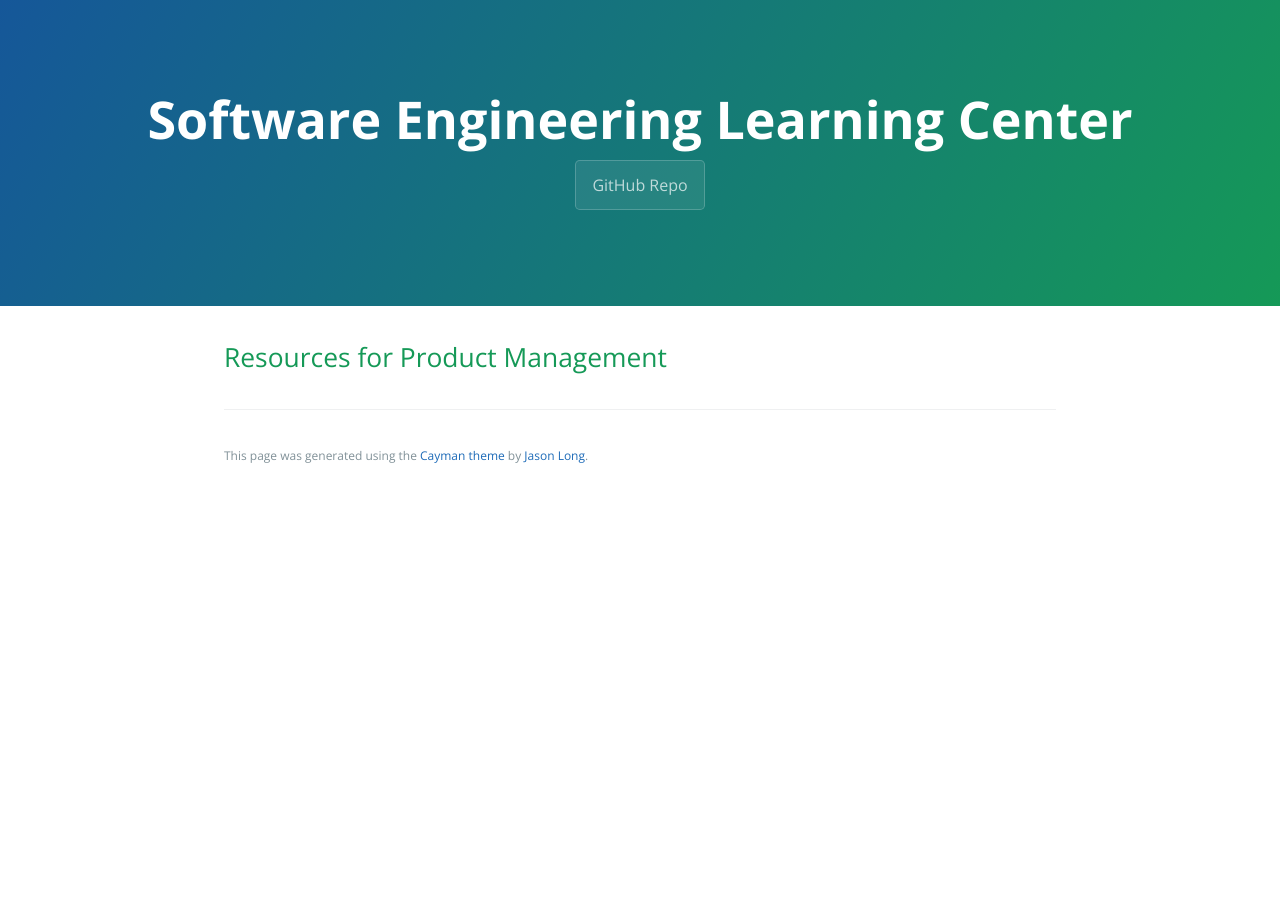
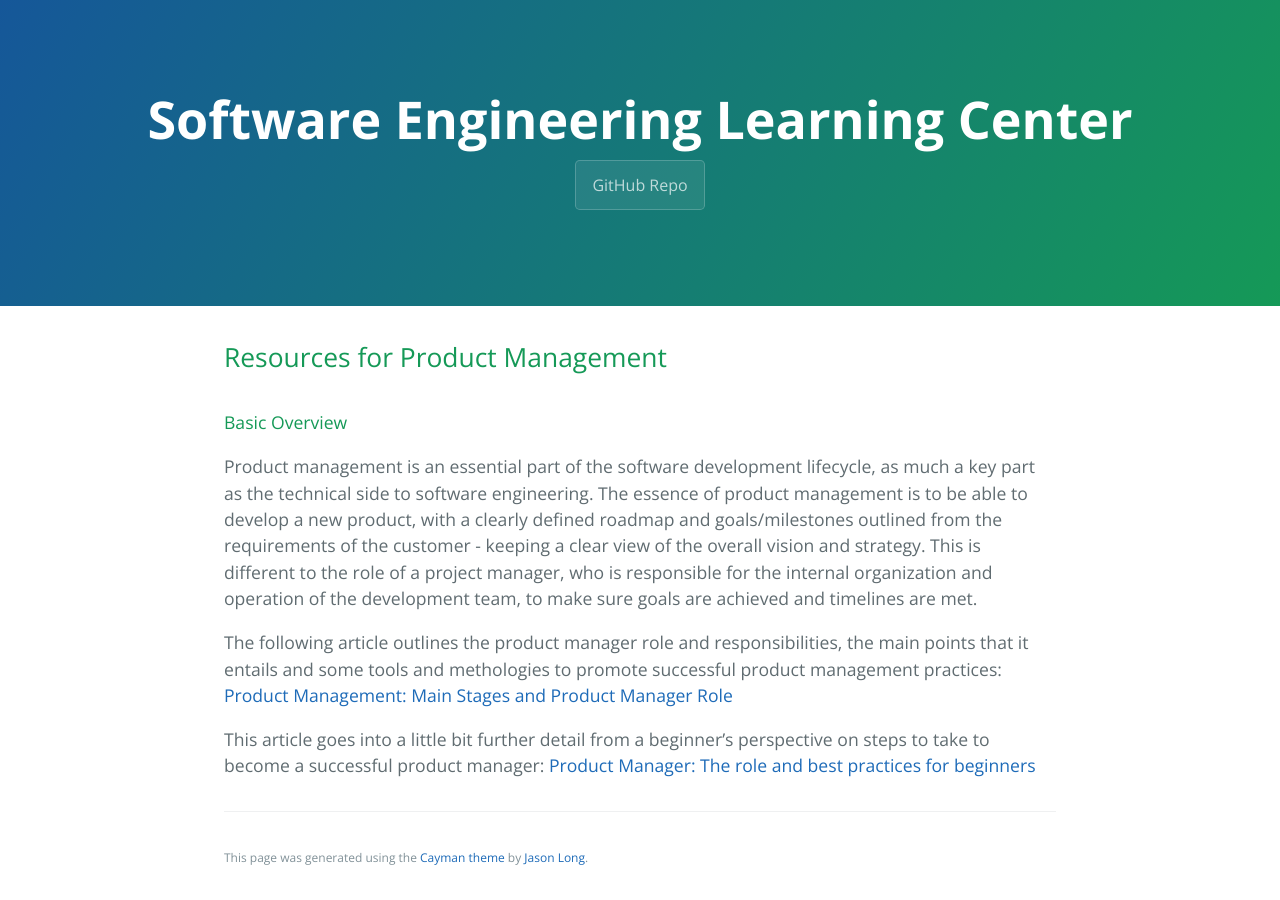
Before and after one commit to learning-software-engineering/learning-software-engineering.github.io, a Jekyll site: the page built from Topics/Product_Management.md, in a window 1280 px wide. Built offline with Jekyll 4.4.1, drawn with Linux system fonts in a browser that asks for light colours; our own code applies the rules of GitHub Pages for plain Markdown files.

Commit message:
Update Product_Management.md
Adding a brief overview of the product management role and linked a couple of articles that would be useful for CSC301 students as beginners.

```diff
--- a/Topics/Product_Management.md
+++ b/Topics/Product_Management.md
@@ -1 +1,8 @@
 ## Resources for Product Management
+
+#### Basic Overview
+Product management is an essential part of the software development lifecycle, as much a key part as the technical side to software engineering. The essence of product management is to be able to develop a new product, with a clearly defined roadmap and goals/milestones outlined from the requirements of the customer - keeping a clear view of the overall vision and strategy. This is different to the role of a project manager, who is responsible for the internal organization and operation of the development team, to make sure goals are achieved and timelines are met.
+
+ The following article outlines the product manager role and responsibilities, the main points that it entails and some tools and methologies to promote successful product management practices: [Product Management: Main Stages and Product Manager Role](https://www.altexsoft.com/blog/business/product-management-main-stages-and-product-manager-role/#:~:text=Product%20management%20is%20a%20process,development%2C%20marketing%2C%20and%20sales.)
+
+ This article goes into a little bit further detail from a beginner's perspective on steps to take to become a successful product manager: [Product Manager: The role and best practices for beginners](https://www.atlassian.com/agile/product-management/product-manager)
```
